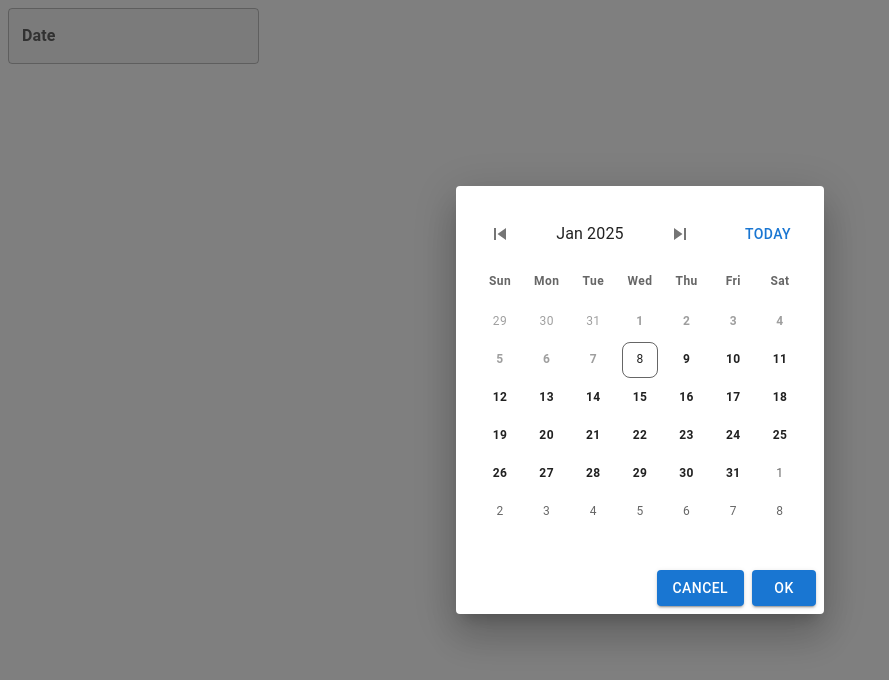
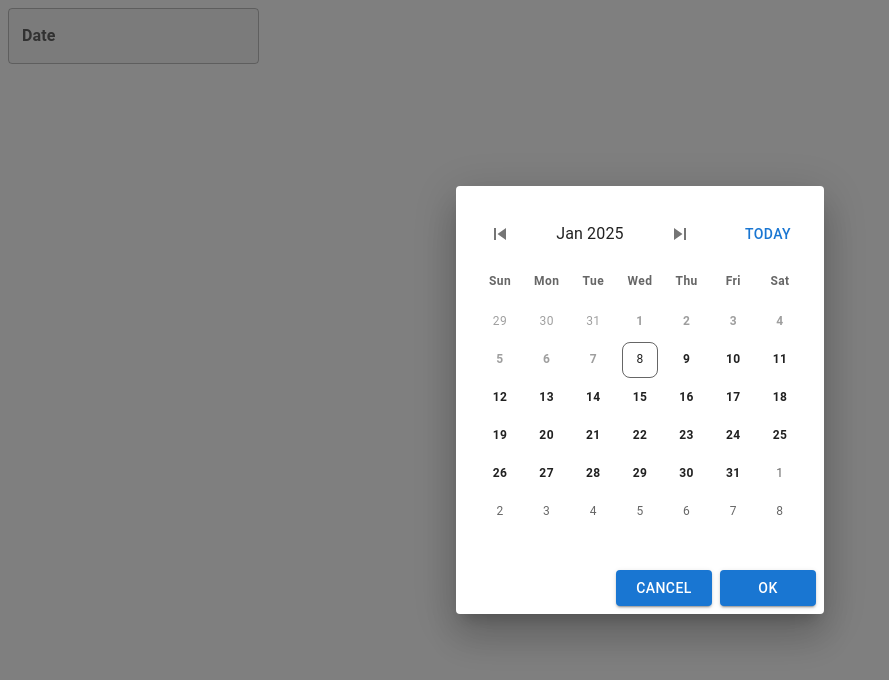
Before and after one commit to NhutMinhIT/calculator_component, a React (Create React App) app: page / in a window 1280 px wide. Both pictures are taken after a click on the element "Date". Shown: the top 680 px of the page, without its empty margins (0-889 px from the left). Built offline with nearby package versions, Linux system fonts and the light colour scheme.

Commit message:
test: update CalendarDialog and CustomizeCalendar tests to use data-testid attributes for button interactions

```diff
--- a/src/pages/Root/components/Dialog/CalendarDialog.tsx
+++ b/src/pages/Root/components/Dialog/CalendarDialog.tsx
@@ -12,10 +12,13 @@ import {
     TCalendarDialogProps
 } from "../../types";
 import {
+    CALENDAR_DIALOG_CANCEL_BUTTON_TEST_ID,
     CALENDAR_DIALOG_CANCEL_BUTTON_TEXT,
+    CALENDAR_DIALOG_CONFIRM_BUTTON_TEST_ID,
     CALENDAR_DIALOG_CONFIRM_BUTTON_TEXT,
     CALENDAR_DIALOG_ID,
     CALENDAR_DIALOG_TEST_ID,
+    CALENDAR_DIALOG_TODAY_BUTTON_TEST_ID,
     CALENDAR_DIALOG_TODAY_BUTTON_TEXT
 } from "../../constant";
 import CustomizeCalendar from "../Customize/CustomizeCalendar";
@@ -35,6 +38,7 @@ const CalendarDialog: FC<TCalendarDialogProps> = ({
     const renderButtonToday = (): JSX.Element => {
         return (
             <CustomizedTodayButton
+                data-testid={CALENDAR_DIALOG_TODAY_BUTTON_TEST_ID}
                 onClick={(): void => onRefeshToday(new Date())}
             >
                 {CALENDAR_DIALOG_TODAY_BUTTON_TEXT}
@@ -64,12 +68,13 @@ const CalendarDialog: FC<TCalendarDialogProps> = ({
                     variant={ECalendarButtonVariant.CONTAINED}
                     color={ECalenderButtonColor.PRIMARY}
                     onClick={onClose}
-
+                    data-testid={CALENDAR_DIALOG_CANCEL_BUTTON_TEST_ID}
                     className={styles.btnActionCalendar}
                 >
                     {CALENDAR_DIALOG_CANCEL_BUTTON_TEXT}
                 </Button>
                 <Button
+                    data-testid={CALENDAR_DIALOG_CONFIRM_BUTTON_TEST_ID}
                     variant={ECalendarButtonVariant.CONTAINED}
                     color={ECalenderButtonColor.PRIMARY}
                     onClick={onConfirm}
--- a/src/pages/Root/constant/index.ts
+++ b/src/pages/Root/constant/index.ts
@@ -1,7 +1,10 @@
 
 export const CALENDAR_DIALOG_CONFIRM_BUTTON_TEXT: string = 'OK'
+export const CALENDAR_DIALOG_CONFIRM_BUTTON_TEST_ID: string = 'confirm-button'
 export const CALENDAR_DIALOG_CANCEL_BUTTON_TEXT: string = 'Cancel'
+export const CALENDAR_DIALOG_CANCEL_BUTTON_TEST_ID: string = 'cancel-button'
 export const CALENDAR_DIALOG_TODAY_BUTTON_TEXT: string = 'Today'
+export const CALENDAR_DIALOG_TODAY_BUTTON_TEST_ID: string = 'today-button'
 export const CALENDAR_DIALOG_ID: string = 'alert-dialog-slide-description'
 export const CALENDAR_DIALOG_TEST_ID: string = 'calendar-dialog-slide'
 export const CALENDAR_TEXT_FIELD_LABEL: string = 'Date'
--- a/src/pages/Root/styles/style.module.css
+++ b/src/pages/Root/styles/style.module.css
@@ -7,7 +7,7 @@
 
 .btnActionCalendar {
     width: auto;
-    min-width: 6rem;
+    min-width: 6rem !important;
     text-align: center;
     text-transform: capitalize;
     font-weight: 500;
```
Also changed, not shown: 2 other files (tests, documents, lock files or other folders).
